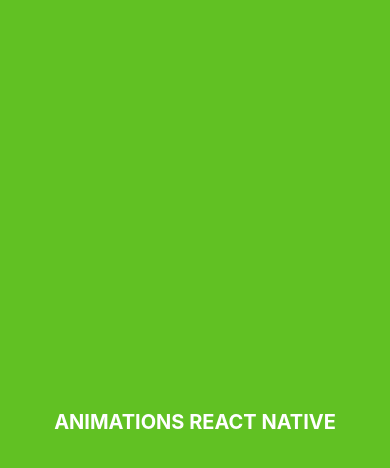
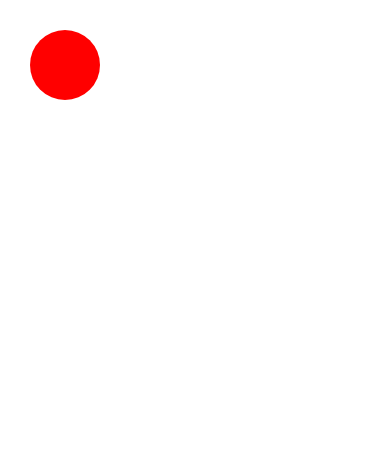
Before and after one commit to dinotudor/react-native-animations, a React Native app: screen / in a window 390 px wide. Shown: the top 468 px of the page. Built offline with nearby package versions, Linux system fonts and the light colour scheme.

Commit message:
Add first item to animation

```diff
--- a/App.js
+++ b/App.js
@@ -1,25 +1,23 @@
 import React from 'react';
-import {StyleSheet, Text, View} from 'react-native';
+import {StyleSheet, View} from 'react-native';
 
 const styles = StyleSheet.create({
   container: {
     flex: 1,
-    justifyContent: 'center',
-    alignItems: 'center',
-    backgroundColor: '#61c123',
+    padding: 30,
   },
-  text: {
-    fontSize: 20,
-    fontWeight: 'bold',
-    color: '#fff',
-    textAlign: 'center',
+  ball: {
+    width: 70,
+    height: 70,
+    borderRadius: 35,
+    backgroundColor: '#F00',
   },
 });
 
 function App() {
   return (
     <View style={styles.container}>
-      <Text style={styles.text}>ANIMATIONS REACT NATIVE</Text>
+      <View style={styles.ball} />
     </View>
   );
 }
```
